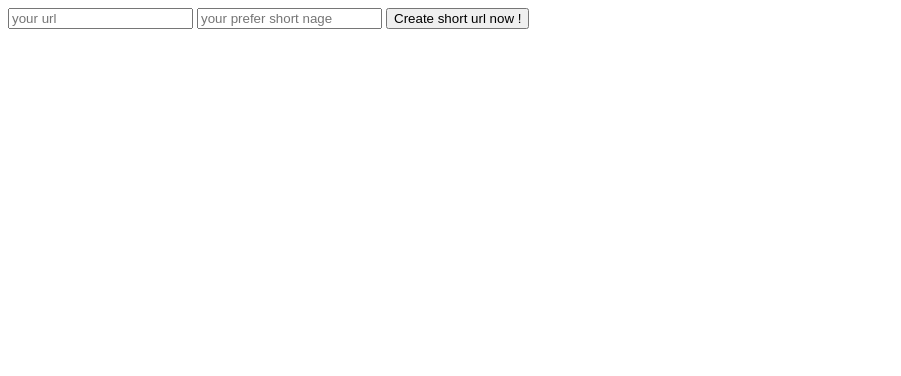
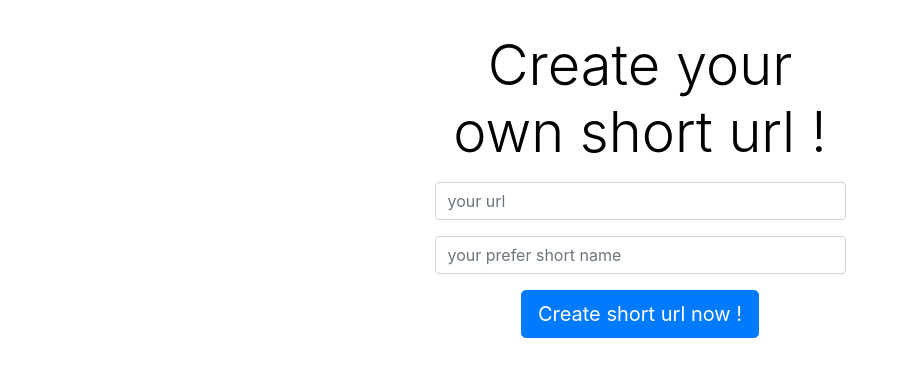
Before and after one commit to BWbwchen/shortUrl, a website: page public/index.html in a window 1280 px wide. Shown: the whole page, without its empty margins (0-901 px from the left). Drawn offline with nearby package versions, Linux system fonts and the light colour scheme.

Commit message:
6/25 all done

```diff
--- a/package.json
+++ b/package.json
@@ -5,12 +5,14 @@
   "main": "index.js",
   "scripts": {
     "dev": "nodemon index.js",
+    "run" : "node  --trace-warnings index.js",
     "test": "echo \"Error: no test specified\" && exit 1"
   },
   "author": "",
   "license": "ISC",
   "dependencies": {
     "body-parser": "^1.19.0",
+    "dotenv": "^8.2.0",
     "express": "^4.17.1",
     "nanoid": "^3.1.10",
     "pg-promise": "^10.5.7"
--- a/public/app.js
+++ b/public/app.js
@@ -1,37 +1,45 @@
 var new_short = new Vue({
     el: '#new_short',
     data: {
+        requestUrl: document.location.href,
         message: 'get short url !',
-        haveShort: false,
         originalUrl: '',
         userShort: '',
-        requestUrl: 'http://localhost:3000/api',
-        yourShortUrl: ''
+        haveShort: false,
+        yourShortUrl: '',
+        saySomething: '',
+        getSuccess: false,
     },
     methods: {
         createUrl: async function () {
-            console.log("send a request")
+            // send request
             const data = `short_name=${this.userShort}&&url=${this.originalUrl}`
-            // send request
-            const response = await fetch(this.requestUrl, {
+            const response = await fetch(this.requestUrl+'api', {
                 method: 'post',
                 headers: {
                   "Content-type": "application/x-www-form-urlencoded; charset=UTF-8"
                 },
                 body: data
             });
+
             const result = await response.json()
             this.haveShort = true
 
-            console.log(result)
             if (result.checkCode == 100) {
-                // do again
-                this.yourShortUrl = `Your desired short url had been occupied, maybe use ${result.short_name} ?`
+                // fail
+                this.getSuccess = false
+                this.userShort = result.short_name
+                this.saySomething = `Your desired short url had been occupied !\n Maybe use  ${result.short_name}  ?
+                    Press button to create short url !`
+                this.yourShortUrl = ''
             } else {
-                console.log("lskdjf;alkdsjf;laskdjfladskjfdslkfj")
-                this.yourShortUrl = `http://localhost:3000/${result.short_name}`
+                // work !
+                this.getSuccess = true
+                this.originalUrl = ''
+                this.userShort = ''
+                this.saySomething = "\n\n\n\nThis is your url :"
+                this.yourShortUrl = `${this.requestUrl}${result.short_name}`
             }
-
         }
     }
 })
--- a/public/index.html
+++ b/public/index.html
@@ -1,21 +1,41 @@
 <!DOCTYPE html>
 <html>
     <head>
-        <script type="text/javascript" src="scripts.js"></script>
-        <link rel="stylesheet" href="styles.css">
+        <!-- Required meta tags -->
+        <meta charset="utf-8">
+        <meta name="viewport" content="width=device-width, initial-scale=1, shrink-to-fit=no">
+        <!-- Vue -->
+        <script src="https://cdn.jsdelivr.net/npm/vue/dist/vue.js"></script>
+        <!-- bootstrap -->
+        <link rel="stylesheet" href="https://maxcdn.bootstrapcdn.com/bootstrap/4.0.0/css/bootstrap.min.css" integrity="sha384-Gn5384xqQ1aoWXA+058RXPxPg6fy4IWvTNh0E263XmFcJlSAwiGgFAW/dAiS6JXm" crossorigin="anonymous">
+
+        <title>BWbwchen's short url service</title>
     </head>
 
     <body>
-        <div id="new_short">
-            <form @submit.prevent="createUrl">
-                <input v-model="originalUrl" placeholder="your url">
-                <input v-model="userShort" placeholder="your prefer short nage">
-                <button type="submit">Create short url now !</button>
-            </form>
-            <p v-if="haveShort">{{ yourShortUrl }}</p>
+        <div class="container" id="new_short">
+            <div class="row">
+                <div class="col-xl-5 col-lg-6 col-md-8 col-sm-10 mx-auto text-center form p-4">
+                    <h1 class="display-4 py-2" style="color: black;">Create your own short url !</h1>
+                    <div class="px-2">
+                        <form @submit.prevent="createUrl" class="justify-content-center">
+                            <div class="form-group">
+                                <label class="sr-only">URL</label>
+                                <input type="text" class="form-control" v-model="originalUrl" placeholder="your url" required>
+                            </div>
+                            <div class="form-group">
+                                <label class="sr-only">NAME</label>
+                                <input type="text" class="form-control" v-model="userShort" placeholder="your prefer short name">
+                            </div>
+                            <button type="submit" class="btn btn-primary btn-lg">Create short url now !</button>
+                        </form>
+                    </div>
+                    <p v-if="haveShort" style="color:black; white-space: pre;">{{saySomething}} <a v-if="getSuccess" :href="yourShortUrl">{{ yourShortUrl}}</a></p>
+                </div>
+            </div>
         </div>
 
-        <script src="https://cdn.jsdelivr.net/npm/vue/dist/vue.js"></script>
+
         <script src="app.js"></script>
 
     </body>
```
Also changed, not shown: index.js (+6 -10 lines), 1 other file.
